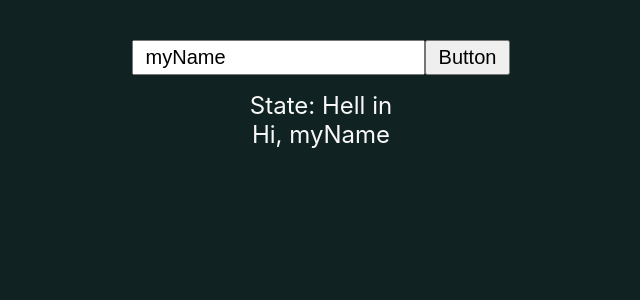
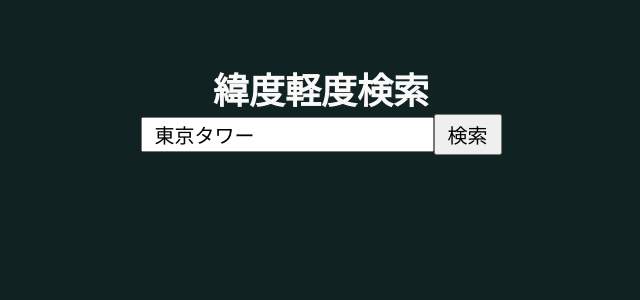
Before and after one commit to BoxPistols/map-api-react, a React (Create React App) app: page / in a window 1280 px wide. Shown: the top 300 px of the page, without its empty margins (319-959 px from the left). Built offline with nearby package versions, Linux system fonts and the light colour scheme.

Commit message:
[Search] base bind on form

```diff
--- a/src/App.js
+++ b/src/App.js
@@ -1,18 +1,19 @@
-import React from 'react';
-import './App.sass';
+import React from 'react'
+import './App.sass'
 //import Box from './components/Box/Box';
-import ActionGreet from './components/ActionGreet/ActionGreet';
+import ActionGreet from './components/ActionGreet/ActionGreet'
+import SearchForm from './components/SearchForm/SearchForm'
 
-function App () {
+function App() {
   return (
     <div className="App">
+      <section className="section">{/* <Box >*/}</section>
       <section className="section">
-      {/* <Box >*/}
-      </section>
-      <section className="section">
-        <ActionGreet />
+        {/*<ActionGreet />*/}
+        <h1>緯度軽度検索</h1>
+        <SearchForm />
       </section>
     </div>
-  );
+  )
 }
-export default App;
+export default App
--- /dev/null
+++ b/src/components/SearchForm/SearchForm.jsx
@@ -0,0 +1,29 @@
+import React, { Component } from 'react'
+
+class Search extends Component {
+  constructor(props) {
+    super(props)
+    this.state = {
+      place: '東京タワー',
+    }
+  }
+  handlePlaceChange(place) {
+    this.setState({ place })
+  }
+  render() {
+    return (
+      <div>
+        <form>
+          <input
+            type="text"
+            value={this.state.place}
+            onChange={(e) => this.handlePlaceChange(e.target.value)}
+          />
+          <input type="submit" value="検索" />
+        </form>
+      </div>
+    )
+  }
+}
+
+export default Search
--- a/src/index.sass
+++ b/src/index.sass
@@ -8,7 +8,7 @@ html
 
 body
   margin: 0
-  font-family: -apple-system, BlinkMacSystemFont, 'Segoe UI', 'Roboto', 'Oxygen', 'Ubuntu', 'Cantarell', 'Fira Sans', 'Droid Sans', 'Helvetica Neue', sans-serif
+  font-family: -apple-system, BlinkMacSystemFont, "Segoe UI", "Roboto", "Oxygen", "Ubuntu", "Cantarell", "Fira Sans", "Droid Sans", "Helvetica Neue", sans-serif
   -webkit-font-smoothing: antialiased
   -moz-osx-font-smoothing: grayscale
   background-color: #122
@@ -17,11 +17,11 @@ body
   font-size: 1.6rem
 
 code
-  font-family: source-code-pro, Menlo, Monaco, Consolas, 'Courier New', monospace
+  font-family: source-code-pro, Menlo, Monaco, Consolas, "Courier New", monospace
 
 input, button
   font-size: 2rem
-  padding: .4rem 1.2rem
+  padding: 0.4rem 1.2rem
 
 .section
-  margin-bottom: 1.6rem
+  margin-bottom: 1.6em
```
Also changed, not shown: src/components/SearchForm/SearchForm.module.sass (added), 1 other file (tests, documents, lock files or other folders).
